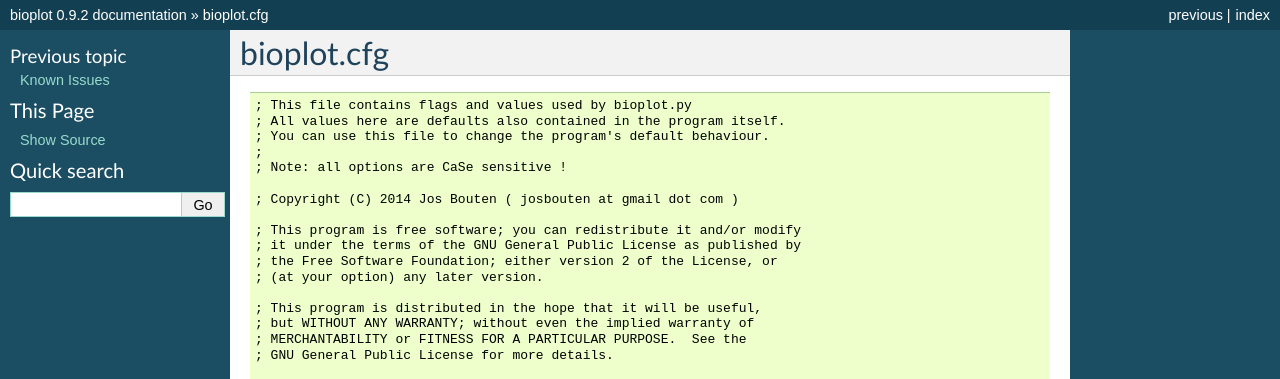
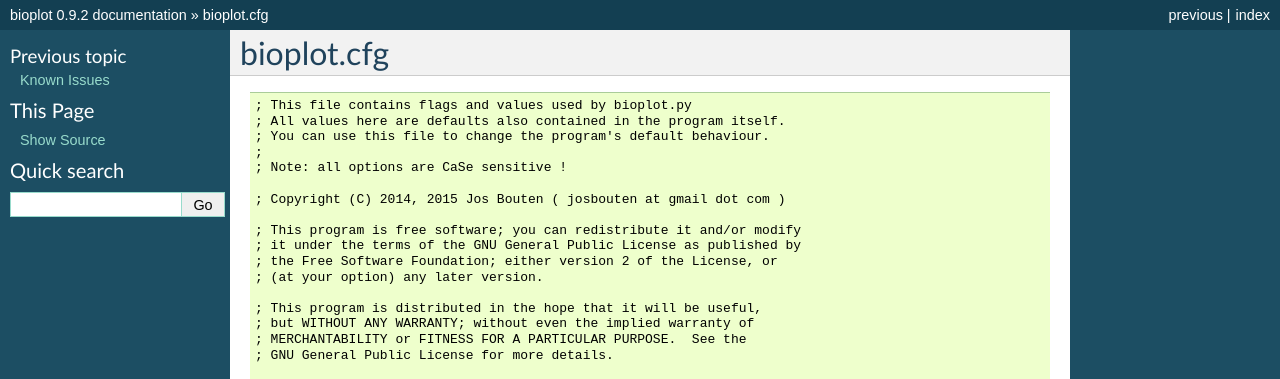
Before and after one commit to josbouten/bioplot, a Sphinx documentation site: the page built from doc/bioplot.cfg.rst, in a window 1280 px wide and 1400 px high. Shown: the top 379 px of the window. Built offline with Sphinx 7.4.7, drawn with Linux system fonts in a browser that asks for light colours; some of the changed text lies outside the part shown.

```diff
--- a/doc/bioplot.cfg.rst
+++ b/doc/bioplot.cfg.rst
@@ -9,7 +9,7 @@ bioplot.cfg
     ;
     ; Note: all options are CaSe sensitive !
 
-    ; Copyright (C) 2014 Jos Bouten ( josbouten at gmail dot com )
+    ; Copyright (C) 2014, 2015 Jos Bouten ( josbouten at gmail dot com )
 
     ; This program is free software; you can redistribute it and/or modify
     ; it under the terms of the GNU General Public License as published by
```
Also changed, not shown: other parts of doc/bioplot.cfg.rst (+3 -0 lines).
